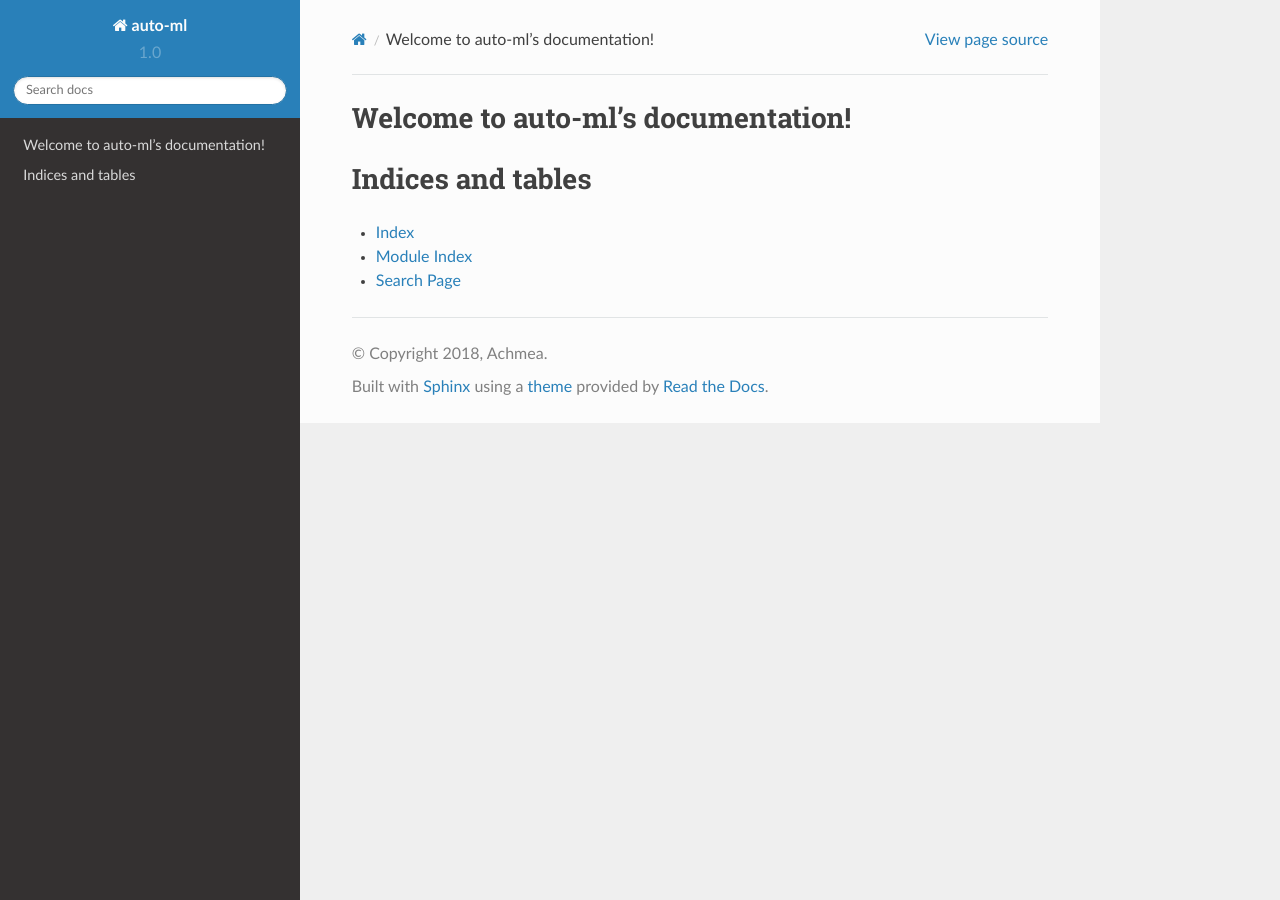
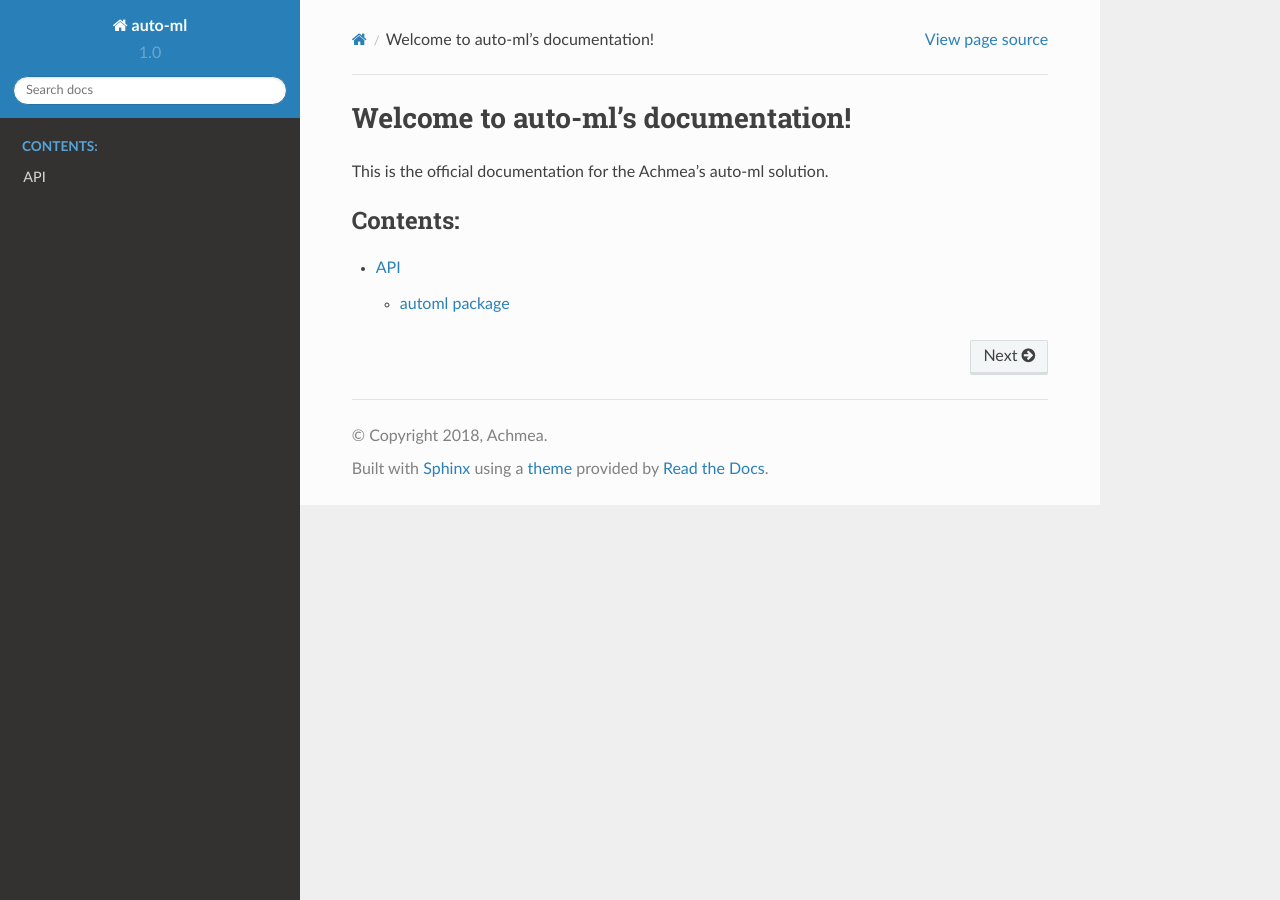
Before and after one commit to gomerudo/auto-ml, a Sphinx documentation site: the page built from docs/source/index.rst, in a window 1280 px wide. Built offline with Sphinx 7.4.7 and the Read the Docs theme 2.0.0, drawn with Linux system fonts in a browser that asks for light colours; formulas are drawn with MathJax 3.

Commit message:
Refactoring ready

```diff
--- a/docs/source/conf.py
+++ b/docs/source/conf.py
@@ -189,3 +189,6 @@ todo_include_todos = True
 
 
 napoleon_google_docstring = True
+
+# My Configurations
+autodoc_member_order = 'groupwise'
--- a/docs/source/index.rst
+++ b/docs/source/index.rst
@@ -6,13 +6,10 @@
 Welcome to auto-ml's documentation!
 ===================================
 
+This is the official documentation for the Achmea's auto-ml solution.
+
 .. toctree::
    :maxdepth: 2
    :caption: Contents:
 
-
-Indices and tables
-==================
-* :ref:`genindex`
-* :ref:`modindex`
-* :ref:`search`
+   API <modules>
```
Also changed, not shown: 2 other files.
